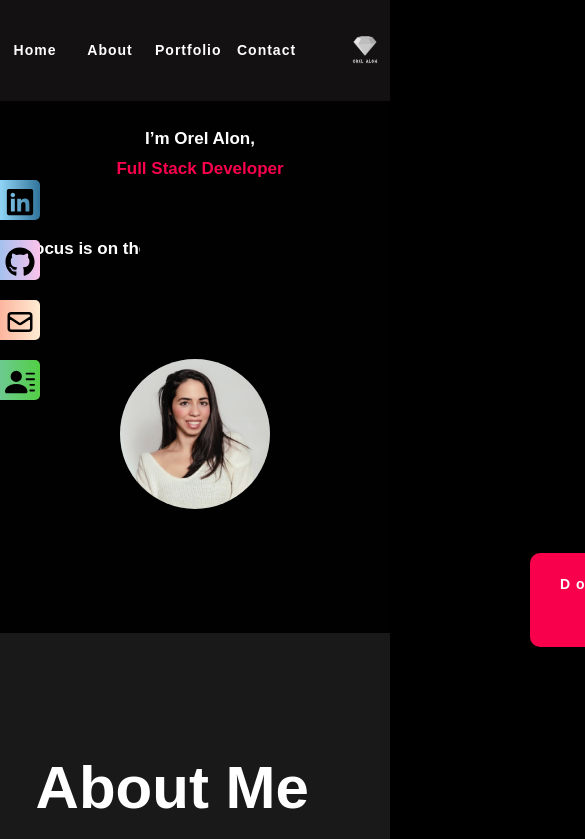
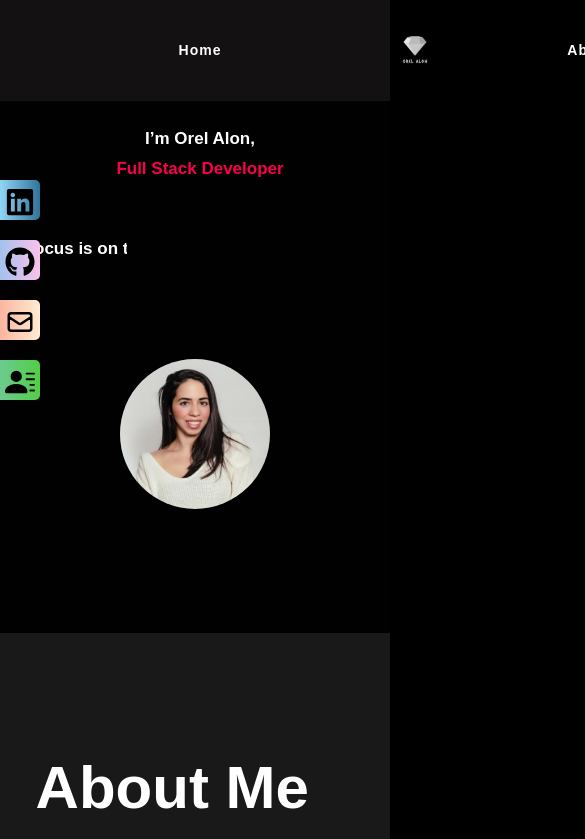
Before and after one commit to OrelAlon/portfolio, a React (Create React App) app: page / in a window 390 px wide. Shown: the top 839 px of the page, 585 px wide, since content can reach past the window. Built offline with nearby package versions, Linux system fonts and the light colour scheme.

Commit message:
fix phone css

```diff
--- a/src/App.css
+++ b/src/App.css
@@ -150,6 +150,10 @@ button.about.btn.pointer:hover {
 }
 
 @media only screen and (max-width: 425px) {
+  body,
+  * {
+    width: 100vw;
+  }
   .col__3 {
     max-width: 100%;
   }
--- a/src/component/Home.js
+++ b/src/component/Home.js
@@ -107,7 +107,7 @@ function Home() {
           </div>
         </div>
         {/* cv button */}
-        <div className='about__button d__flex align__items__center cv-btn'>
+        {/* <div className='about__button d__flex align__items__center cv-btn'>
           <a
             href='https://drive.google.com/file/d/1vWG9lBkIrcDSTFJyQjKbYpDnxLt09LrN/view?usp=sharing'
             target='_blank'
@@ -118,7 +118,7 @@ function Home() {
               </button>
             </div>
           </a>
-        </div>
+        </div> */}
       </div>
     </div>
   );
```
